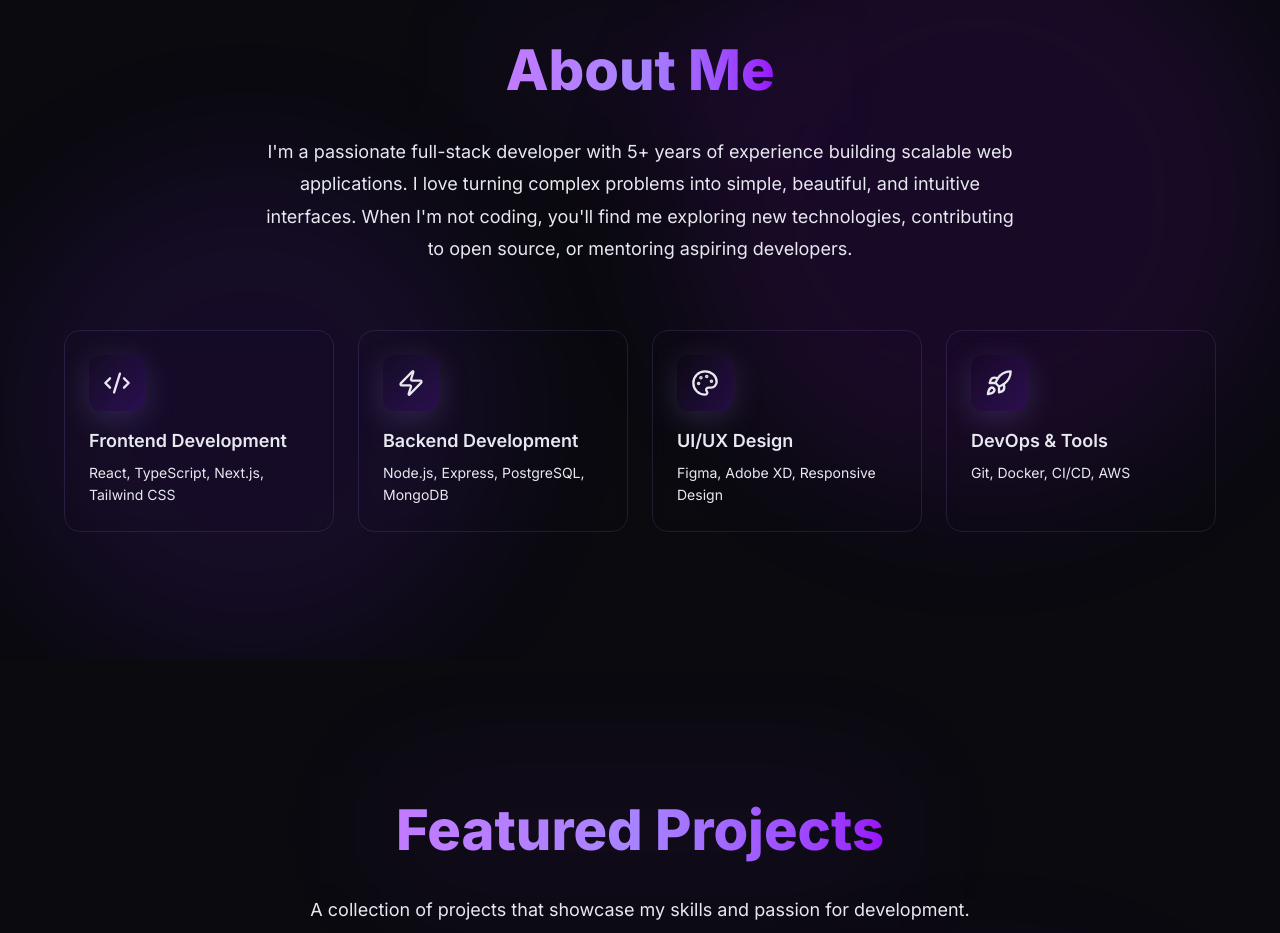
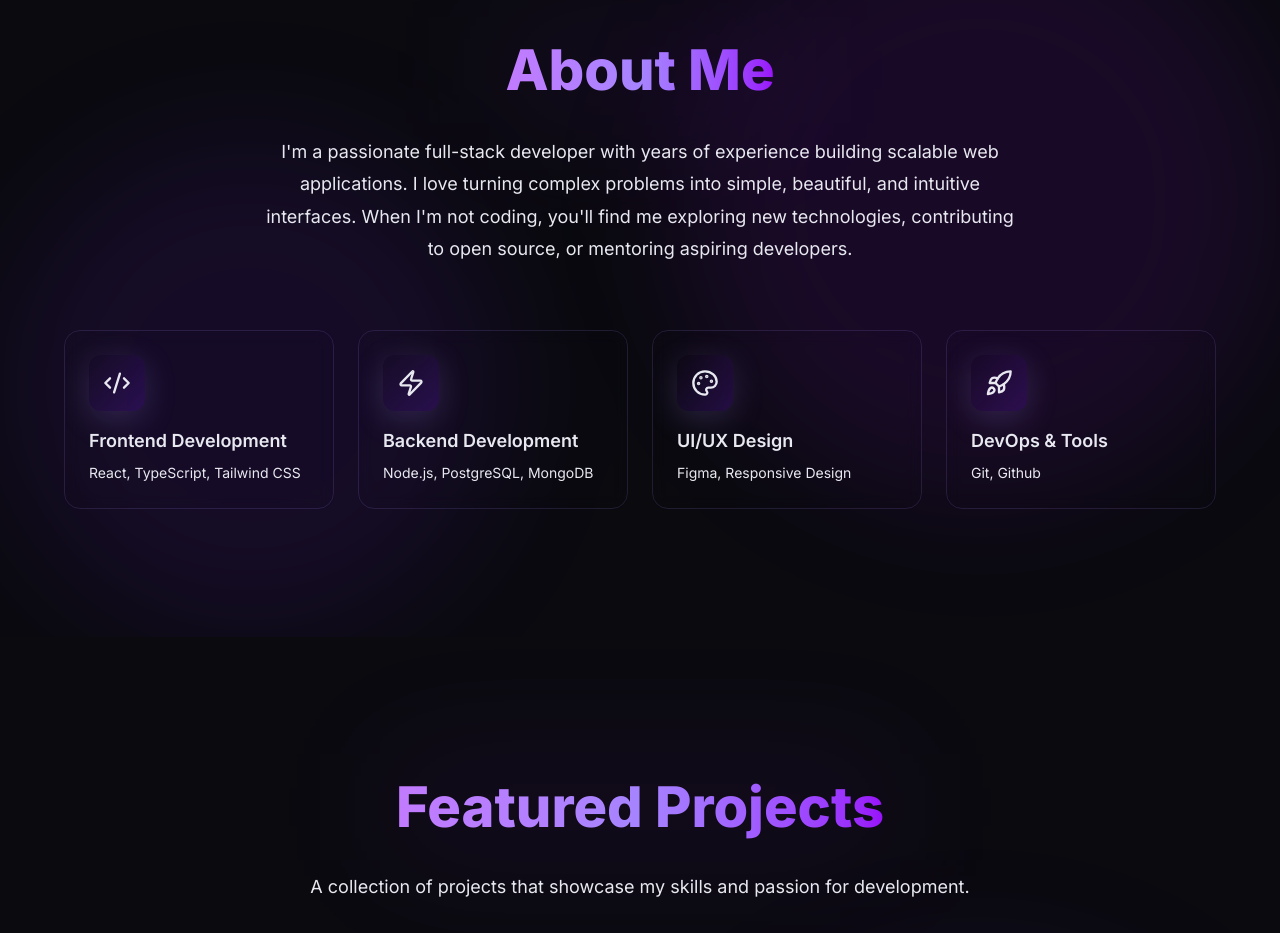
Before and after one commit to rroon3y/MyPortfolio, a React (Vite) app in the folder Portfolio/: page / in a window 1280 px wide. Shown: the part 900-1833 px from the top of the page. Built offline with nearby package versions, Linux system fonts and the light colour scheme.

Commit message:
refactor(about): update skill descriptions and experience level

```diff
--- a/Portfolio/src/app/components/about.jsx
+++ b/Portfolio/src/app/components/about.jsx
@@ -6,22 +6,22 @@ const skills = [
   {
     icon: Code2,
     title: "Frontend Development",
-    description: "React, TypeScript, Next.js, Tailwind CSS",
+    description: "React, TypeScript, Tailwind CSS",
   },
   {
     icon: Zap,
     title: "Backend Development",
-    description: "Node.js, Express, PostgreSQL, MongoDB",
+    description: "Node.js, PostgreSQL, MongoDB",
   },
   {
     icon: Palette,
     title: "UI/UX Design",
-    description: "Figma, Adobe XD, Responsive Design",
+    description: "Figma, Responsive Design",
   },
   {
     icon: Rocket,
     title: "DevOps & Tools",
-    description: "Git, Docker, CI/CD, AWS",
+    description: "Git, Github",
   },
 ];
 
@@ -67,7 +67,7 @@ export function About() {
             animate={isInView ? { opacity: 1, y: 0 } : {}}
             transition={{ duration: 0.8, delay: 0.2 }}
           >
-            I'm a passionate full-stack developer with 5+ years of experience building
+            I'm a passionate full-stack developer with years of experience building
             scalable web applications. I love turning complex problems into simple,
             beautiful, and intuitive interfaces. When I'm not coding, you'll find me
             exploring new technologies, contributing to open source, or mentoring aspiring developers.
```
